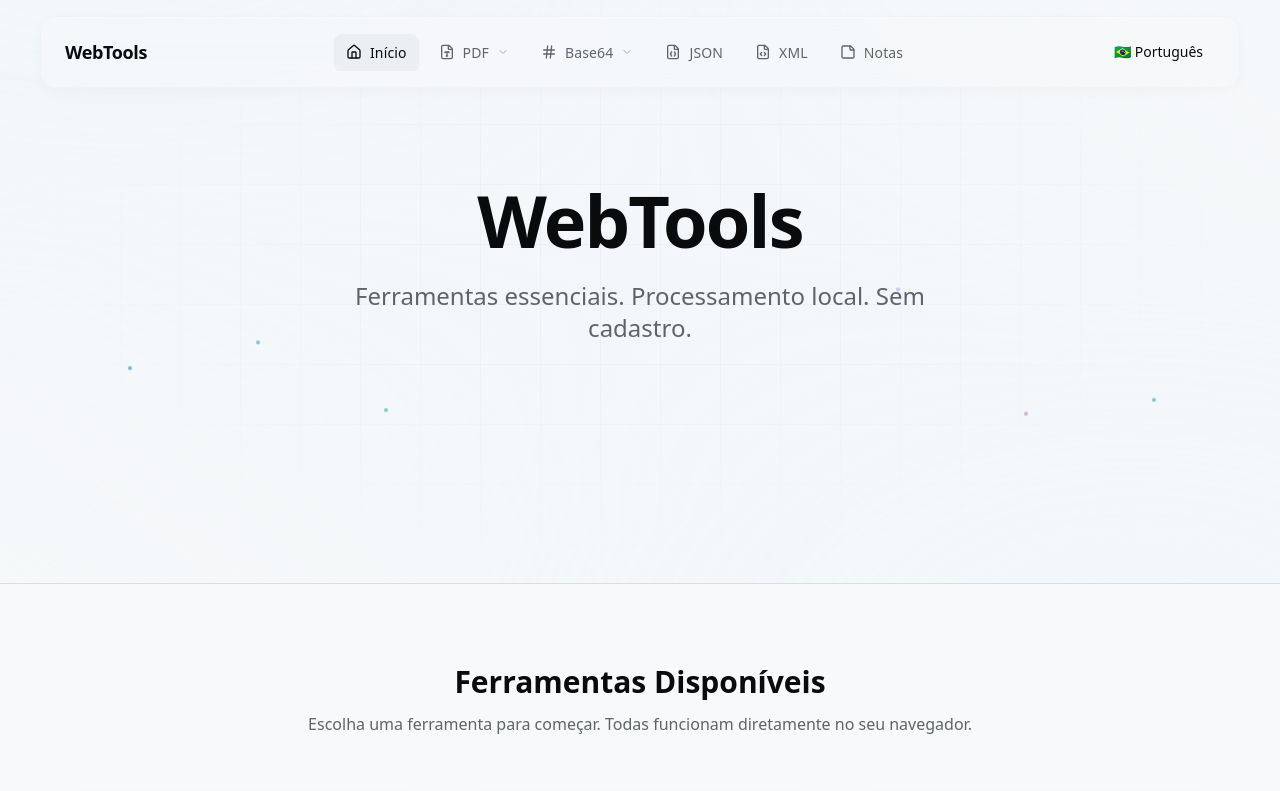
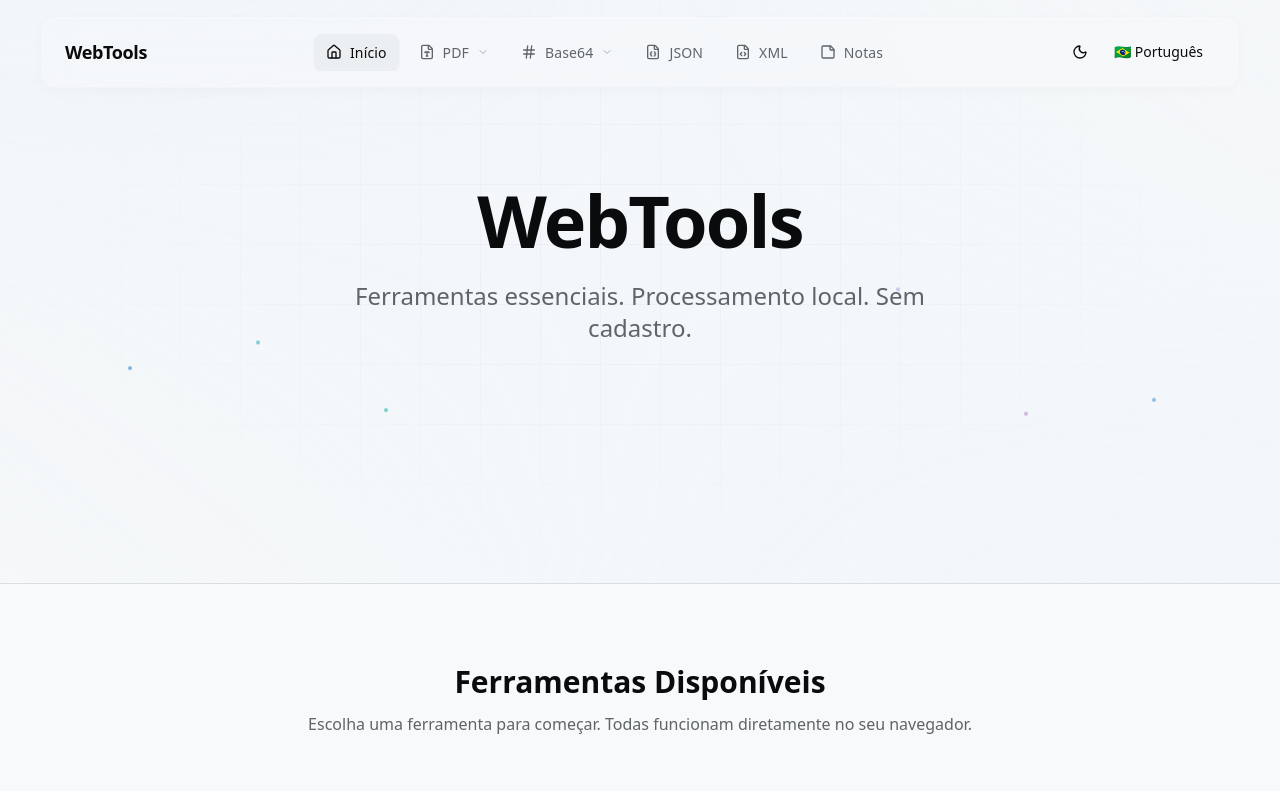
Before and after one commit to medeiroshudson/webtools, a Next.js app: page / in a window 1280 px wide. Shown: the top 791 px of the page. Built offline with nearby package versions, Linux system fonts and the light colour scheme; no server answers.

Commit message:
feat: add theme toggle functionality and integrate ThemeProvider for improved user experience

```diff
--- a/app/layout.tsx
+++ b/app/layout.tsx
@@ -3,6 +3,7 @@ import { Geist, Geist_Mono } from "next/font/google";
 import "./globals.css";
 import { ConditionalNavbar } from "@/components/layout/conditional-navbar";
 import { I18nProvider } from "@/lib/i18n/i18n-context";
+import { ThemeProvider } from "./providers";
 
 const geistSans = Geist({
   variable: "--font-geist-sans",
@@ -87,16 +88,18 @@ export default function RootLayout({
   children: React.ReactNode;
 }>) {
   return (
-    <html lang="pt-BR">
+    <html lang="pt-BR" suppressHydrationWarning>
       <body
         className={`${geistSans.variable} ${geistMono.variable} antialiased`}
       >
+        <ThemeProvider attribute="class" defaultTheme="system" enableSystem>
           <I18nProvider>
             <div className="flex min-h-screen flex-col">
               <ConditionalNavbar />
               <main className="flex-1">{children}</main>
             </div>
           </I18nProvider>
+        </ThemeProvider>
       </body>
     </html>
   );
--- /dev/null
+++ b/app/providers.tsx
@@ -0,0 +1,11 @@
+"use client"
+
+import * as React from "react"
+import { ThemeProvider as NextThemesProvider } from "next-themes"
+
+export function ThemeProvider({
+  children,
+  ...props
+}: React.ComponentProps<typeof NextThemesProvider>) {
+  return <NextThemesProvider {...props}>{children}</NextThemesProvider>
+}
--- a/components/dashboard/navbar.tsx
+++ b/components/dashboard/navbar.tsx
@@ -7,6 +7,7 @@ import { FileJson, StickyNote, Home, FileType, Merge, Split, Minimize2, ChevronD
 import { cn } from "@/lib/utils"
 import { useI18n } from "@/lib/i18n/i18n-context"
 import { Button } from "@/components/ui/button"
+import { ThemeToggle } from "@/components/theme/theme-toggle"
 import {
     DropdownMenu,
     DropdownMenuContent,
@@ -155,8 +156,10 @@ export function Navbar() {
                     </Link>
                 </nav>
 
-                {/* Language selector */}
-                <DropdownMenu>
+                {/* Theme toggle + Language selector */}
+                <div className="flex items-center gap-1">
+                    <ThemeToggle />
+                    <DropdownMenu>
                     <DropdownMenuTrigger asChild>
                         <Button variant="ghost" size="sm" className="gap-2 shrink-0 hover:bg-secondary/50">
                             <span className="hidden sm:inline">
@@ -180,6 +183,7 @@ export function Navbar() {
                         </DropdownMenuItem>
                     </DropdownMenuContent>
                 </DropdownMenu>
+                </div>
             </nav>
         </div>
     )
--- /dev/null
+++ b/components/theme/theme-toggle.tsx
@@ -0,0 +1,40 @@
+"use client"
+
+import { useTheme } from "next-themes"
+import { Sun, Moon } from "lucide-react"
+import { Button } from "@/components/ui/button"
+import { useEffect, useState } from "react"
+
+export function ThemeToggle() {
+  const { theme, setTheme } = useTheme()
+  const [mounted, setMounted] = useState(false)
+
+  // Prevent hydration mismatch
+  useEffect(() => {
+    setMounted(true)
+  }, [])
+
+  if (!mounted) {
+    return (
+      <Button variant="ghost" size="icon" className="shrink-0 opacity-50">
+        <Sun className="h-4 w-4" />
+      </Button>
+    )
+  }
+
+  return (
+    <Button
+      variant="ghost"
+      size="icon"
+      onClick={() => setTheme(theme === "dark" ? "light" : "dark")}
+      className="shrink-0 hover:bg-secondary/50"
+      aria-label={theme === "dark" ? "Mudar para tema claro" : "Mudar para tema escuro"}
+    >
+      {theme === "dark" ? (
+        <Sun className="h-4 w-4" />
+      ) : (
+        <Moon className="h-4 w-4" />
+      )}
+    </Button>
+  )
+}
```
Also changed, not shown: 1 other file (tests, documents, lock files or other folders). Lines whose indentation alone changed are shown as unchanged.
